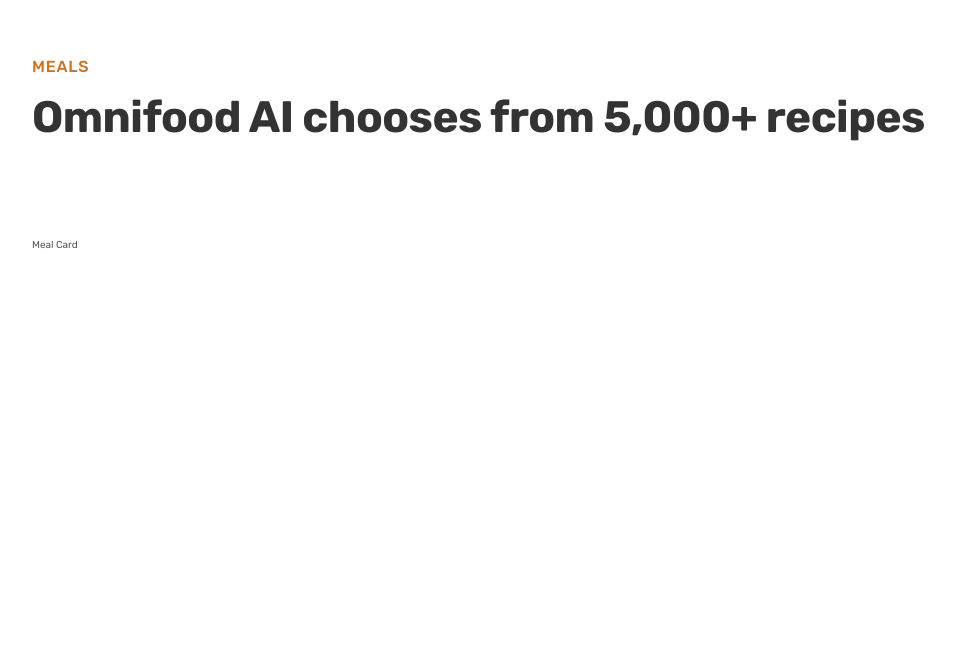
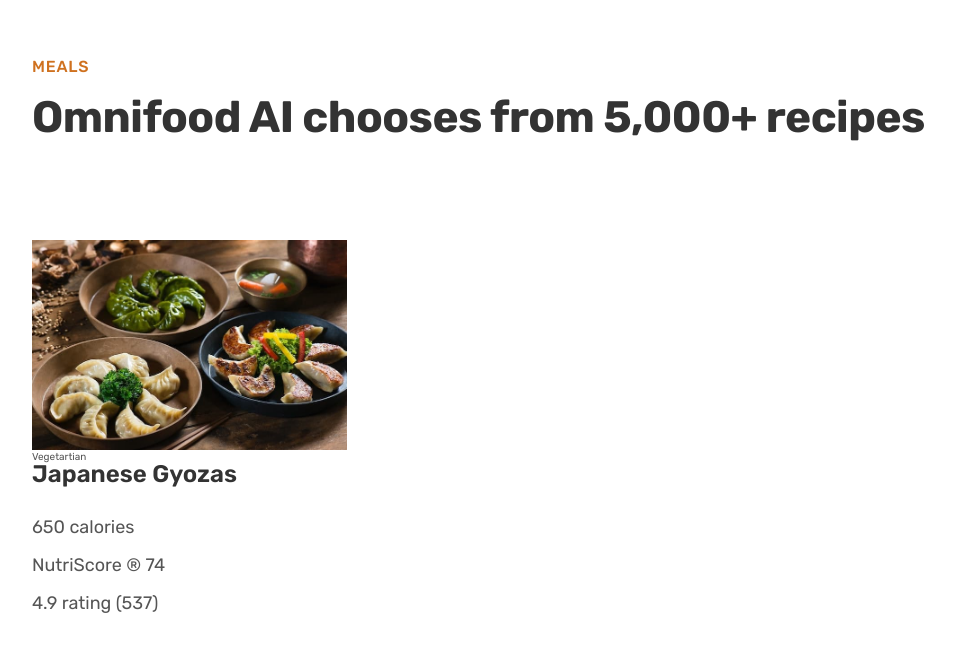
Before and after one commit to Euuphi/omnifood, a React (Create React App) app: page / in a window 1280 px wide. Shown: the part 2650-3302 px from the top of the page, without its empty margins (40-995 px from the left). Before the commit the page ends 2996 px from the top, so only its background shows below. Built offline with nearby package versions, Linux system fonts and the light colour scheme.

Commit message:
Add basic styling and content to MealCard

```diff
--- a/src/components/Sections/Meals/MealCard.js
+++ b/src/components/Sections/Meals/MealCard.js
@@ -1,10 +1,29 @@
 import React from "react";
+
+// Images
+import mealOne from "../../../images/meals/meal-1.jpg";
+import mealTwo from "../../../images/meals/meal-2.jpg";
 
 // Stylesheets
 import styles from "./MealCard.module.css";
 
 const MealCard = () => {
-    return <div className={styles.meal}>Meal Card</div>;
+    return (
+        <div className={styles.meal}>
+            <img
+                className={styles.mealImage}
+                src={mealOne}
+                alt="Japanese Gyozas"
+            />
+            <span className={styles.tag}>Vegetartian</span>
+            <p className={styles.mealTitle}>Japanese Gyozas</p>
+            <ul className={styles.mealAttributeList}>
+                <li className={styles.mealAttribute}>650 calories</li>
+                <li className={styles.mealAttribute}>NutriScore &reg; 74</li>
+                <li className={styles.mealAttribute}>4.9 rating (537)</li>
+            </ul>
+        </div>
+    );
 };
 
 export default MealCard;
--- a/src/components/Sections/Meals/MealCard.module.css
+++ b/src/components/Sections/Meals/MealCard.module.css
@@ -1,2 +1,24 @@
 .meal {
 }
+
+.mealImage {
+    width: 100%;
+}
+
+.mealTitle {
+    color: #333;
+    font-size: 2.4rem;
+    font-weight: 600;
+    margin-bottom: 3.2rem;
+}
+
+.mealAttributeList {
+    display: flex;
+    flex-direction: column;
+    gap: 2rem;
+    list-style: none;
+}
+
+.mealAttribute {
+    font-size: 1.8rem;
+}
```
